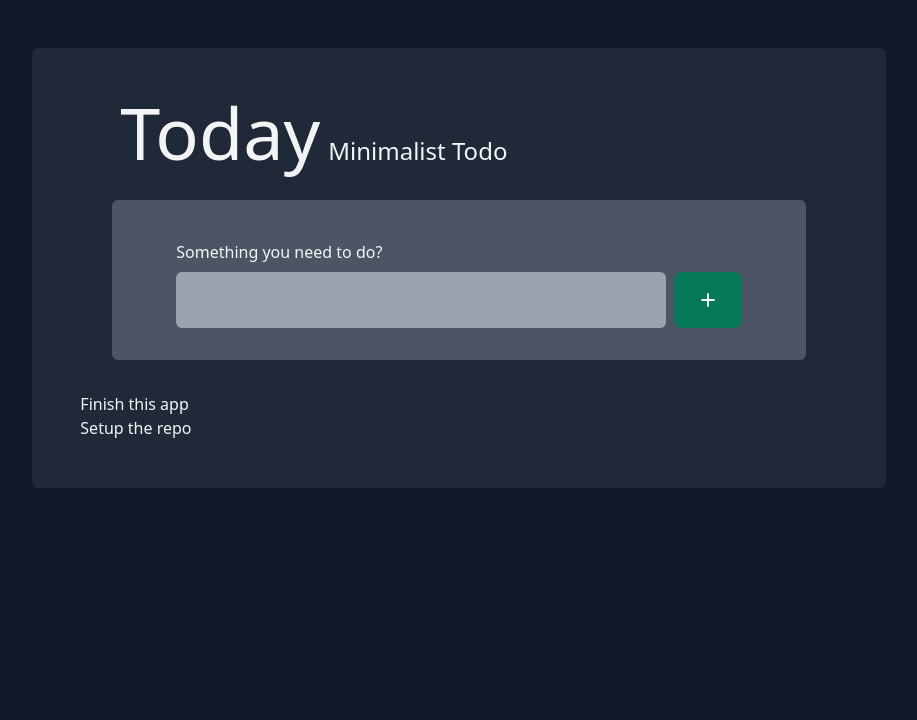
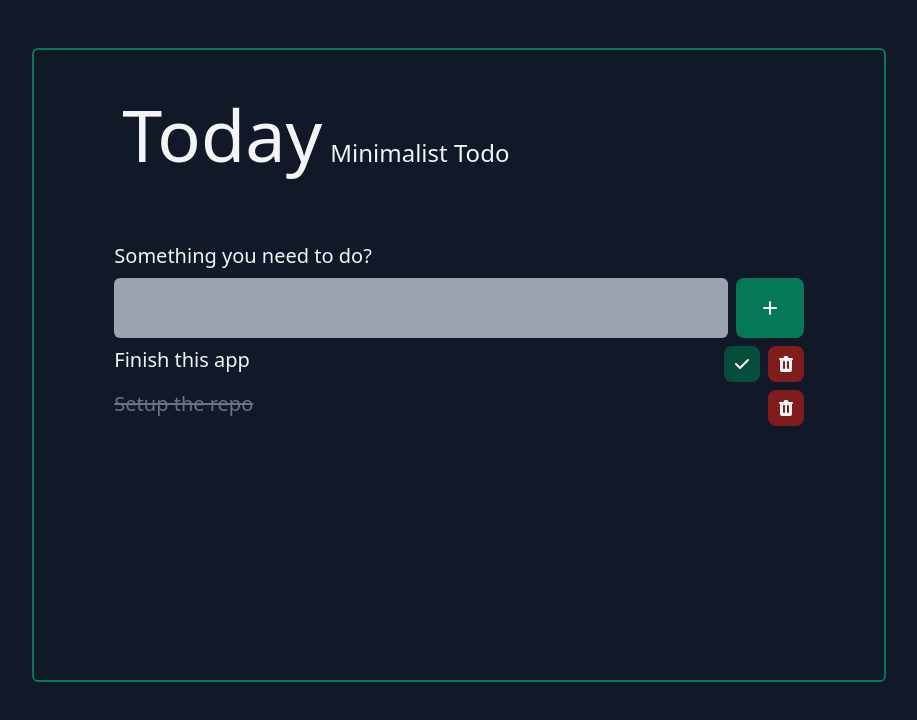
Before and after one commit to CodersforLearning/todo-app-react-scratchclaggy, a React (Vite) app: page / in a window 1280 px wide. Shown: the top 720 px of the page, without its empty margins (181-1098 px from the left). Built offline with nearby package versions, Linux system fonts and the light colour scheme.

Commit message:
Styled todo items

```diff
--- a/src/App.tsx
+++ b/src/App.tsx
@@ -6,14 +6,16 @@ function App() {
   return (
     <TodoProvider>
       <div className="h-screen min-w-fit overflow-hidden bg-gray-900 py-12 px-32">
-        <div className="m-auto w-5/6 rounded-md bg-gray-800 p-12 text-gray-100">
+        <div className="m-auto h-[90%] w-5/6 rounded-md border-2 border-emerald-700 p-12 text-gray-100">
           <span className="m-10">
             <h1 className="inline text-7xl">Today</h1>
             <span className="inline-block w-2" />
             <h2 className="inline text-2xl">Minimalist Todo</h2>
           </span>
-          <TodoCreator />
-          <TodoList />
+          <div className="m-8 rounded-xl py-8 text-xl">
+            <TodoCreator />
+            <TodoList />
+          </div>
         </div>
       </div>
     </TodoProvider>
--- a/src/components/TodoCreator.tsx
+++ b/src/components/TodoCreator.tsx
@@ -1,7 +1,7 @@
 import { TodoContext } from '../context'
 import { PlusIcon } from '@heroicons/react/solid'
 import { useContext } from 'react'
-import { useForm, SubmitHandler, useWatch } from 'react-hook-form'
+import { useForm, SubmitHandler } from 'react-hook-form'
 
 type Inputs = {
   todo: string
@@ -16,11 +16,11 @@ const TodoCreator = () => {
   }
 
   return (
-    <div className="m-8 rounded-md bg-gray-600 px-16 py-8">
+    <>
       <h3 className="py-2">Something you need to do?</h3>
       <form className="flex space-x-2" onSubmit={handleSubmit(onSubmit)}>
         <input
-          className="inline-block flex-grow rounded-md bg-gray-400 p-4 text-gray-700"
+          className="inline-block flex-grow rounded-md bg-gray-400 p-4 text-xl text-gray-700"
           {...register('todo', {
             required: true,
             maxLength: 128,
@@ -33,7 +33,7 @@ const TodoCreator = () => {
           <PlusIcon className="h-5 w-5" />
         </button>
       </form>
-    </div>
+    </>
   )
 }
 
--- /dev/null
+++ b/src/components/TodoItem.tsx
@@ -0,0 +1,41 @@
+import { TodoContext } from '../context'
+import { useContext } from 'react'
+import { TrashIcon, CheckIcon } from '@heroicons/react/solid'
+import { Todo } from '../types'
+
+const TodoItem = (todo: Todo) => {
+  const { dispatchTodos } = useContext(TodoContext)
+
+  const handleComplete = () => {
+    dispatchTodos({ type: 'SET_COMPLETED', id: todo.id, completed: true })
+  }
+
+  const handleDelete = () => {
+    dispatchTodos({ type: 'DELETE', id: todo.id })
+  }
+
+  return (
+    <li key={todo.id}>
+      <span className="my-2 flex space-x-2 align-middle">
+        <span
+          className={`flex-grow ${
+            todo.completed && 'text-gray-500 line-through'
+          }`}
+        >{`${todo.todo}`}</span>
+        {todo.completed || (
+          <button
+            onClick={handleComplete}
+            className="rounded-lg bg-emerald-900 p-2"
+          >
+            <CheckIcon className="h-5 w-5" />
+          </button>
+        )}
+        <button onClick={handleDelete} className="rounded-lg bg-red-900 p-2">
+          <TrashIcon className="h-5 w-5" />
+        </button>
+      </span>
+    </li>
+  )
+}
+
+export default TodoItem
--- a/src/components/TodoList.tsx
+++ b/src/components/TodoList.tsx
@@ -1,14 +1,16 @@
 import { TodoContext } from '../context'
 import { Todo } from '../types'
 import { useContext } from 'react'
+import TodoItem from './TodoItem'
 
 const TodoList = () => {
   const { todos } = useContext(TodoContext)
 
+  // Default message
   if (!todos) return <p>Congrats! You're done for today.</p>
 
   const todoItems = todos?.map((todo: Todo) => {
-    return <li key={todo.id}>{todo.todo}</li>
+    return <TodoItem {...todo} />
   })
 
   return todoItems && <ul>{todoItems}</ul>
```
Also changed, not shown: .prettierrc.js.
